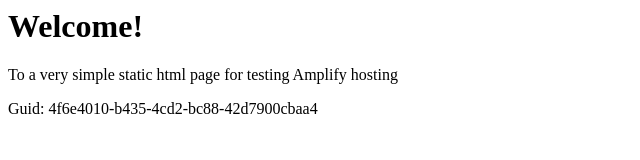
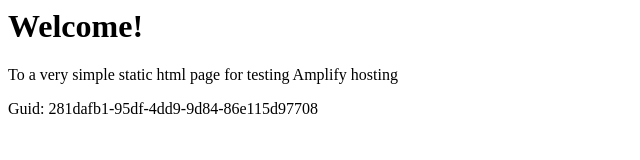
Before and after one commit to aws-aemilia-pdx/Github-PR-Commit-Integration-Test-DoNotTouch-GitHubWebhookPushCanaryTest-v1-beta-us-west-2, a website: page src/index.html in a window 1280 px wide. Shown: the full height of the page, 0-640 px from the left. Drawn offline with Linux system fonts and the light colour scheme.

Commit message:
commit from integ tests

```diff
--- a/src/index.html
+++ b/src/index.html
@@ -12,6 +12,6 @@
 <body>
     <h1>Welcome!</h1>
     <p>To a very simple static html page for testing Amplify hosting</p>
-    <p>Guid: 4f6e4010-b435-4cd2-bc88-42d7900cbaa4</p></body>
+    <p>Guid: 281dafb1-95df-4dd9-9d84-86e115d97708</p></body>
 
 </html>
```
